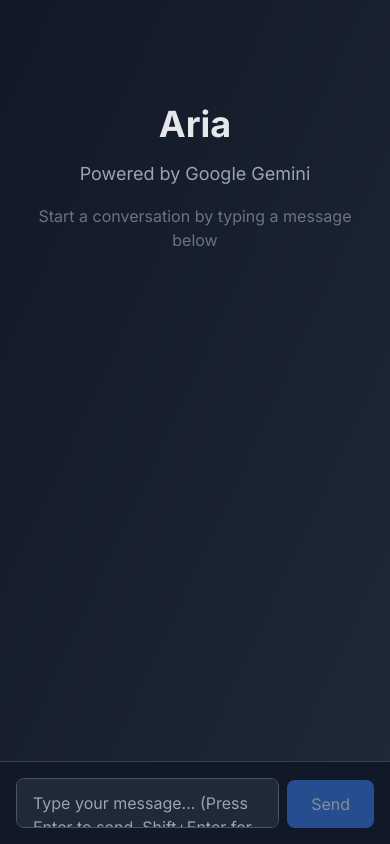
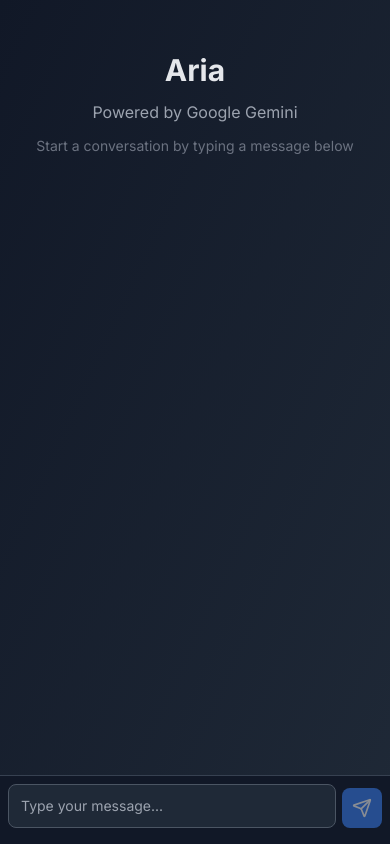
Before and after one commit to debarunlahiri/aria-web, a Next.js app: page / in a window 390 px wide. Built offline with nearby package versions, Linux system fonts and the light colour scheme.

Commit message:
Add lucide-react dependency, enhance chat functionality, and improve UI responsiveness

```diff
--- a/app/globals.css
+++ b/app/globals.css
@@ -13,6 +13,14 @@
   max-width: 100vw;
   overflow-x: hidden;
   height: 100%;
+  -webkit-font-smoothing: antialiased;
+  -moz-osx-font-smoothing: grayscale;
+}
+
+@supports (padding: env(safe-area-inset-bottom)) {
+  .safe-area-bottom {
+    padding-bottom: calc(env(safe-area-inset-bottom) + 0.5rem);
+  }
 }
 
 .markdown-content {
--- a/app/layout.tsx
+++ b/app/layout.tsx
@@ -7,6 +7,12 @@
 export const metadata: Metadata = {
   title: 'Aria',
   description: 'Your intelligent assistant powered by Google Gemini',
+  viewport: {
+    width: 'device-width',
+    initialScale: 1,
+    maximumScale: 1,
+    userScalable: false,
+  },
 }
 
 export default function RootLayout({
--- a/app/page.tsx
+++ b/app/page.tsx
@@ -16,6 +16,12 @@
   const [isStreaming, setIsStreaming] = useState(false)
   const messagesEndRef = useRef<HTMLDivElement>(null)
   const scrollTimeoutRef = useRef<NodeJS.Timeout | null>(null)
+  const messagesRef = useRef<Message[]>([])
+  const abortControllerRef = useRef<AbortController | null>(null)
+  const requestIdCounterRef = useRef(0)
+  const activeRequestIdRef = useRef<number | null>(null)
+  const aiMessageIndexRef = useRef<{ requestId: number; index: number } | null>(null)
+  const cancelledRequestIdRef = useRef<number | null>(null)
 
   const scrollToBottom = (behavior: ScrollBehavior = 'smooth') => {
     if (scrollTimeoutRef.current) {
@@ -32,6 +38,10 @@
       scrollToBottom('smooth')
     }
   }, [messages, isStreaming])
+
+  useEffect(() => {
+    messagesRef.current = messages
+  }, [messages])
 
   useEffect(() => {
     if (isStreaming) {
@@ -51,8 +61,25 @@
     }
   }, [isStreaming])
 
+  const cancelCurrentRequest = () => {
+    if (abortControllerRef.current && activeRequestIdRef.current !== null) {
+      cancelledRequestIdRef.current = activeRequestIdRef.current
+      abortControllerRef.current.abort()
+      abortControllerRef.current = null
+      return true
+    }
+    return false
+  }
+
   const handleSendMessage = async (message: string) => {
-    if (!message.trim() || isLoading) return
+    if (!message.trim()) return
+
+    if (!cancelCurrentRequest()) {
+      cancelledRequestIdRef.current = null
+    }
+
+    const requestId = ++requestIdCounterRef.current
+    activeRequestIdRef.current = requestId
 
     const userMessage: Message = {
       role: 'user',
@@ -60,35 +87,48 @@
       timestamp: new Date()
     }
 
-    const currentMessages = [...messages, userMessage]
-    setMessages(currentMessages)
-    setIsLoading(true)
-    setIsStreaming(true)
-
     const aiMessage: Message = {
       role: 'model',
       content: '',
       timestamp: new Date()
     }
 
-    setMessages(prev => [...prev, aiMessage])
-    const messageIndex = currentMessages.length
-
-    try {
-      const history = currentMessages.map(msg => ({
+    const history = [...messagesRef.current, userMessage].map(msg => ({
       role: msg.role === 'user' ? 'user' : 'model',
       parts: [{ text: msg.content }]
     }))
 
+    let aiMessageIndex = -1
+
+    setMessages(prev => {
+      const updated = [...prev, userMessage, aiMessage]
+      messagesRef.current = updated
+      aiMessageIndex = updated.length - 1
+      aiMessageIndexRef.current = { requestId, index: aiMessageIndex }
+      return updated
+    })
+
+    setIsLoading(true)
+    setIsStreaming(true)
+
+    if (aiMessageIndex === -1 && aiMessageIndexRef.current?.requestId === requestId) {
+      aiMessageIndex = aiMessageIndexRef.current.index
+    }
+
+    const controller = new AbortController()
+    abortControllerRef.current = controller
+
+    try {
       const response = await fetch('/api/chat', {
         method: 'POST',
         headers: {
           'Content-Type': 'application/json',
         },
         body: JSON.stringify({
-          message: message,
-          history: history
+          message,
+          history
         }),
+        signal: controller.signal
       })
 
       if (!response.ok) {
@@ -109,6 +149,10 @@
 
         if (done) break
 
+        if (activeRequestIdRef.current !== requestId) {
+          continue
+        }
+
         buffer += decoder.decode(value, { stream: true })
         const lines = buffer.split('\n\n')
         buffer = lines.pop() || ''
@@ -121,10 +165,18 @@
               if (data.error) {
                 setMessages(prev => {
                   const updated = [...prev]
-                  updated[messageIndex] = {
-                    ...updated[messageIndex],
+                  const targetIndex =
+                    aiMessageIndexRef.current?.requestId === requestId
+                      ? aiMessageIndexRef.current.index
+                      : aiMessageIndex
+
+                  if (updated[targetIndex]) {
+                    updated[targetIndex] = {
+                      ...updated[targetIndex],
                       content: `Error: ${data.error}`
                     }
+                  }
+                  messagesRef.current = updated
                   return updated
                 })
                 break
@@ -133,10 +185,18 @@
               if (data.text) {
                 setMessages(prev => {
                   const updated = [...prev]
-                  updated[messageIndex] = {
-                    ...updated[messageIndex],
-                    content: prev[messageIndex].content + data.text
+                  const targetIndex =
+                    aiMessageIndexRef.current?.requestId === requestId
+                      ? aiMessageIndexRef.current.index
+                      : aiMessageIndex
+
+                  if (updated[targetIndex]) {
+                    updated[targetIndex] = {
+                      ...updated[targetIndex],
+                      content: (updated[targetIndex].content || '') + data.text
                     }
+                  }
+                  messagesRef.current = updated
                   return updated
                 })
               }
@@ -151,34 +211,77 @@
         }
       }
     } catch (error) {
+      if (error instanceof DOMException && error.name === 'AbortError') {
+        if (cancelledRequestIdRef.current === requestId) {
+          cancelledRequestIdRef.current = null
+
           setMessages(prev => {
             const updated = [...prev]
-        updated[messageIndex] = {
-          ...updated[messageIndex],
+            const targetIndex =
+              aiMessageIndexRef.current?.requestId === requestId
+                ? aiMessageIndexRef.current.index
+                : aiMessageIndex
+
+            if (updated[targetIndex]) {
+              const existingContent = updated[targetIndex].content.trim()
+              updated[targetIndex] = {
+                ...updated[targetIndex],
+                content: existingContent
+                  ? `${updated[targetIndex].content}\n\nRequest canceled.`
+                  : 'Request canceled.',
+                timestamp: new Date()
+              }
+            }
+            messagesRef.current = updated
+            return updated
+          })
+        }
+      } else {
+        setMessages(prev => {
+          const updated = [...prev]
+          const targetIndex =
+            aiMessageIndexRef.current?.requestId === requestId
+              ? aiMessageIndexRef.current.index
+              : aiMessageIndex
+
+          if (updated[targetIndex]) {
+            updated[targetIndex] = {
+              ...updated[targetIndex],
               content: 'Failed to connect to the API. Please check your connection.'
             }
+          }
+          messagesRef.current = updated
           return updated
         })
+      }
     } finally {
+      if (activeRequestIdRef.current === requestId) {
         setIsStreaming(false)
         setIsLoading(false)
+        abortControllerRef.current = null
+        activeRequestIdRef.current = null
         scrollToBottom('smooth')
       }
+    }
+  }
+
+  const handleCancelRequest = () => {
+    cancelCurrentRequest()
   }
 
   return (
     <main className="flex flex-col h-screen bg-gradient-to-br from-gray-900 to-gray-800">
-      <div className="flex-1 overflow-y-auto px-4 py-6">
-        <div className="max-w-4xl mx-auto space-y-4">
+      <div className="flex-1 overflow-y-auto px-2 sm:px-4 py-3 sm:py-6">
+        <div className="max-w-4xl mx-auto space-y-3 sm:space-y-4">
           {messages.length === 0 && (
-            <div className="text-center mt-20">
-              <h1 className="text-4xl font-bold text-gray-200 mb-4">
+            <div className="text-center mt-10 sm:mt-20 px-4">
+              <h1 className="text-3xl sm:text-4xl font-bold text-gray-200 mb-3 sm:mb-4">
                 Aria
               </h1>
-              <p className="text-gray-400 text-lg">
+              <p className="text-gray-400 text-base sm:text-lg">
                 Powered by Google Gemini
               </p>
-              <p className="text-gray-500 mt-4">
+              <p className="text-gray-500 mt-3 sm:mt-4 text-sm sm:text-base">
                 Start a conversation by typing a message below
               </p>
             </div>
@@ -190,7 +293,7 @@
 
           {isLoading && (
             <div className="flex justify-start">
-              <div className="bg-gray-800 rounded-lg px-4 py-3 shadow-md max-w-xs">
+              <div className="bg-gray-800 rounded-lg px-3 sm:px-4 py-2 sm:py-3 shadow-md max-w-xs">
                 <div className="flex space-x-2">
                   <div className="w-2 h-2 bg-gray-400 rounded-full animate-bounce" style={{ animationDelay: '0ms' }}></div>
                   <div className="w-2 h-2 bg-gray-400 rounded-full animate-bounce" style={{ animationDelay: '150ms' }}></div>
@@ -204,9 +307,13 @@
         </div>
       </div>
 
-      <div className="border-t border-gray-700 bg-gray-900">
-        <div className="max-w-4xl mx-auto p-4">
-          <ChatInput onSendMessage={handleSendMessage} disabled={isLoading} />
+      <div className="border-t border-gray-700 bg-gray-900 safe-area-bottom">
+        <div className="max-w-4xl mx-auto p-2 sm:p-4">
+          <ChatInput
+            onSendMessage={handleSendMessage}
+            onCancel={handleCancelRequest}
+            isStreaming={isStreaming}
+          />
         </div>
       </div>
     </main>
--- a/components/ChatInput.tsx
+++ b/components/ChatInput.tsx
@@ -1,17 +1,19 @@
 'use client'
 
 import { useState, KeyboardEvent } from 'react'
+import { Send, X } from 'lucide-react'
 
 interface ChatInputProps {
   onSendMessage: (message: string) => void
-  disabled?: boolean
+  onCancel?: () => void
+  isStreaming?: boolean
 }
 
-export default function ChatInput({ onSendMessage, disabled }: ChatInputProps) {
+export default function ChatInput({ onSendMessage, onCancel, isStreaming }: ChatInputProps) {
   const [message, setMessage] = useState('')
 
   const handleSend = () => {
-    if (message.trim() && !disabled) {
+    if (message.trim()) {
       onSendMessage(message)
       setMessage('')
     }
@@ -25,34 +27,44 @@
   }
 
   return (
-    <div className="flex items-end space-x-2">
+    <div className="flex items-end gap-1.5 sm:gap-2">
       <textarea
         value={message}
         onChange={(e) => setMessage(e.target.value)}
         onKeyPress={handleKeyPress}
-        placeholder="Type your message... (Press Enter to send, Shift+Enter for new line)"
-        disabled={disabled}
-        className="flex-1 resize-none border border-gray-600 rounded-lg px-4 py-3 focus:outline-none focus:ring-2 focus:ring-blue-500 bg-gray-800 text-white placeholder-gray-400 disabled:opacity-50 disabled:cursor-not-allowed overflow-y-auto"
+        placeholder="Type your message..."
+        className="flex-1 resize-none border border-gray-600 rounded-lg px-3 sm:px-4 py-2.5 sm:py-3 text-sm sm:text-base focus:outline-none focus:ring-2 focus:ring-blue-500 bg-gray-800 text-white placeholder-gray-400 disabled:opacity-50 disabled:cursor-not-allowed overflow-y-auto"
         rows={1}
         style={{
-          minHeight: '48px',
-          maxHeight: '240px',
-          lineHeight: '24px',
+          minHeight: '44px',
+          maxHeight: '180px',
+          lineHeight: '22px',
         }}
         onInput={(e) => {
           const target = e.target as HTMLTextAreaElement
           target.style.height = 'auto'
-          const newHeight = Math.min(target.scrollHeight, 240)
+          const newHeight = Math.min(target.scrollHeight, 180)
           target.style.height = `${newHeight}px`
         }}
       />
       <button
         onClick={handleSend}
-        disabled={disabled || !message.trim()}
-        className="px-6 py-3 bg-blue-500 text-white rounded-lg hover:bg-blue-600 focus:outline-none focus:ring-2 focus:ring-blue-500 focus:ring-offset-2 disabled:opacity-50 disabled:cursor-not-allowed transition-colors"
+        disabled={!message.trim()}
+        className="p-2.5 sm:p-3 bg-blue-500 text-white rounded-lg hover:bg-blue-600 focus:outline-none focus:ring-2 focus:ring-blue-500 focus:ring-offset-2 disabled:opacity-50 disabled:cursor-not-allowed transition-colors flex items-center justify-center"
+        aria-label="Send message"
       >
-        Send
+        <Send className="w-5 h-5 sm:w-5 sm:h-5" />
       </button>
+      {isStreaming && onCancel && (
+        <button
+          onClick={onCancel}
+          className="p-2.5 sm:p-3 bg-red-500 text-white rounded-lg hover:bg-red-600 focus:outline-none focus:ring-2 focus:ring-red-500 focus:ring-offset-2 transition-colors flex items-center justify-center"
+          type="button"
+          aria-label="Cancel request"
+        >
+          <X className="w-5 h-5 sm:w-5 sm:h-5" />
+        </button>
+      )}
     </div>
   )
 }
--- a/components/ChatMessage.tsx
+++ b/components/ChatMessage.tsx
@@ -16,9 +16,9 @@
   if (isUser) {
     return (
       <div className="flex justify-end">
-        <div className="max-w-xs md:max-w-md lg:max-w-xl px-4 py-3 rounded-lg shadow-md bg-blue-600 text-white">
+        <div className="max-w-[85%] sm:max-w-xs md:max-w-md lg:max-w-xl px-3 sm:px-4 py-2.5 sm:py-3 rounded-lg shadow-md bg-blue-600 text-white">
           <MessageContent content={message.content} isUser={isUser} />
-          <p className="text-xs mt-2 text-blue-100">
+          <p className="text-xs mt-1.5 sm:mt-2 text-blue-100">
             {message.timestamp.toLocaleTimeString([], {
               hour: '2-digit',
               minute: '2-digit',
@@ -33,7 +33,7 @@
     <div className="w-full">
       <div className="w-full text-gray-200">
         <MessageContent content={message.content} isUser={isUser} />
-        <p className="text-xs mt-3 text-gray-500">
+        <p className="text-xs mt-2 sm:mt-3 text-gray-500">
           {message.timestamp.toLocaleTimeString([], {
             hour: '2-digit',
             minute: '2-digit',
```
Also changed, not shown: package.json (+8 -7 lines), 1 other file (tests, documents, lock files or other folders). Lines whose indentation alone changed are shown as unchanged.
